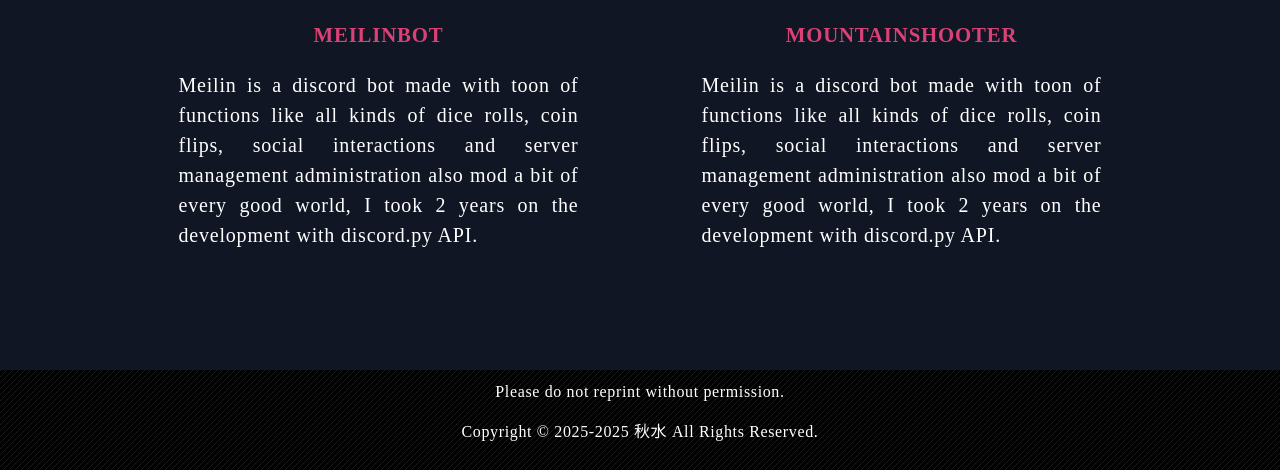
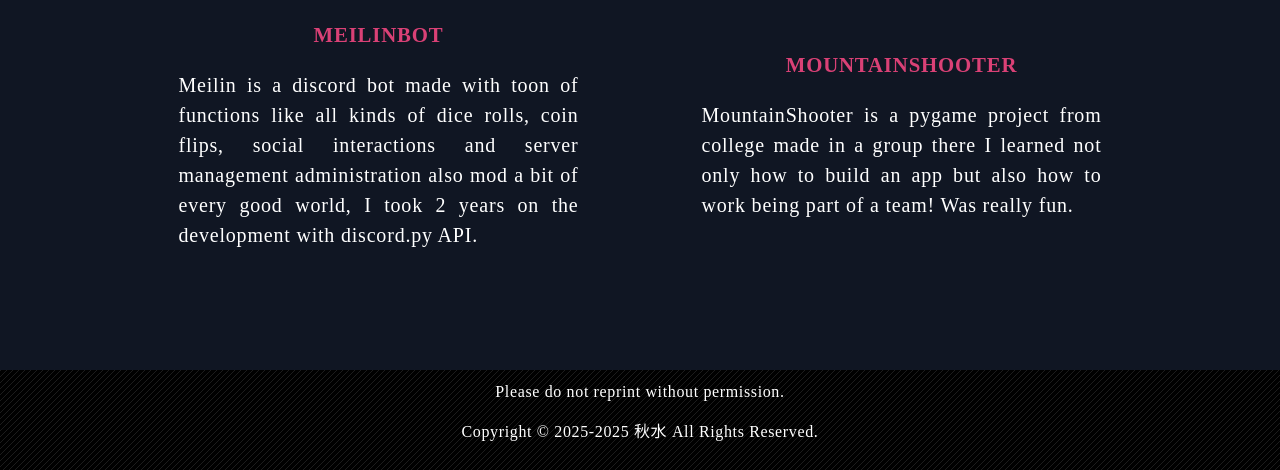
Before and after one commit to shusui-dev/Personal_Website, a plain HTML site: page html/cooking.html in a window 1280 px wide. Shown: the part 883-1353 px from the top of the page. Drawn offline with nearby package versions, Linux system fonts and the light colour scheme.

Commit message:
Update cooking.html

```diff
--- a/html/cooking.html
+++ b/html/cooking.html
@@ -47,7 +47,7 @@
           <a href="https://github.com/Knightlonely007/PyGame" target="_blank">
               <h4 id="project-title">MountainShooter</h4>
           </a>
-          <p>Meilin is a discord bot made with toon of functions like all kinds of dice rolls, coin flips, social interactions and server management administration also mod a bit of every good world, I took 2 years on the development with discord.py API.</p>
+          <p>MountainShooter is a pygame project from college made in a group there I learned not only how to build an app but also how to work being part of a team! Was really fun.</p>
       </div>
     </section>
   </div>
```
